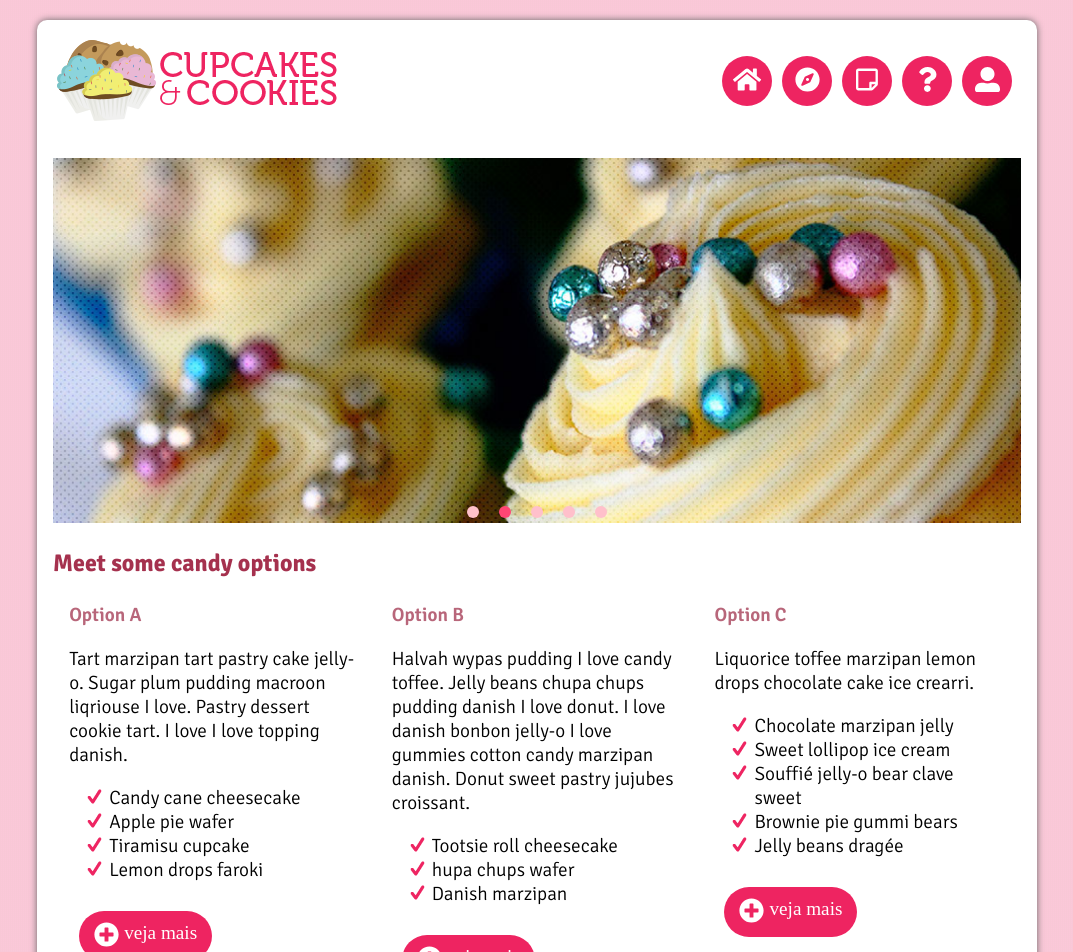
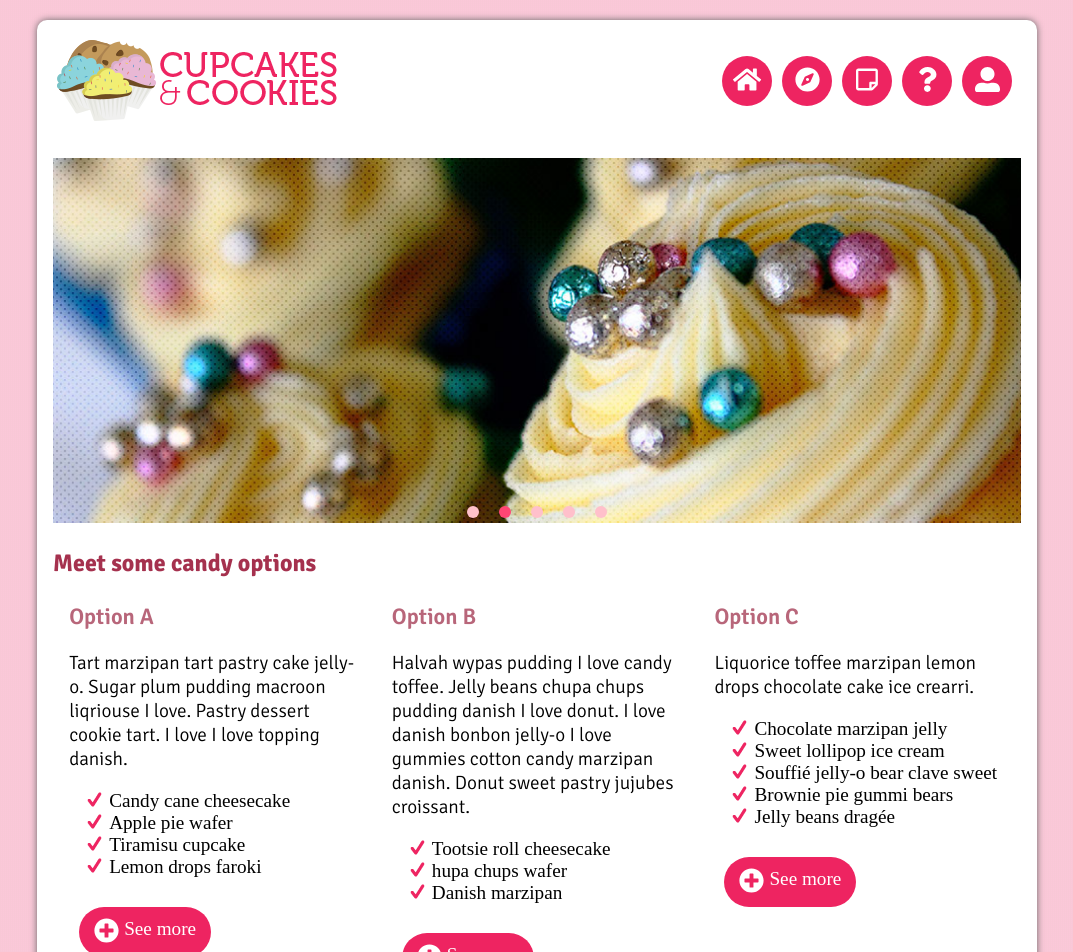
Before and after one commit to FarhiaM/cupcake, a Vue app: page / in a window 1280 px wide. Shown: the top 952 px of the page, without its empty margins (103-1176 px from the left). Built offline with nearby package versions, Linux system fonts and the light colour scheme.

Commit message:
Redo option component

```diff
--- a/src/components/Option.vue
+++ b/src/components/Option.vue
@@ -1,18 +1,70 @@
 <template>
   <div class="option">
-    <slot name="title"></slot>
-    <slot name="paragraph"></slot>
-    <slot name="list"></slot>
+    <h3 class="Signika-Semibold">{{ title }}</h3>
+    <p class="Signika-Light">{{ description }}</p>
+    <ul class="ingredients">
+      <li class="checkmark" v-for="(ingredient, index) in ingredients" :key="index">{{ ingredient }}</li>
+    </ul>
     <slot name="button"></slot>
   </div>
 </template>
 
 <script>
 export default {
-  name: 'Option'
-}
+  name: "Option",
+  props: {
+    title: {
+      type: String,
+      required: true
+    },
+    description: {
+      type: String,
+      required: true
+    },
+    ingredients: {
+      type: Array,
+      required: true
+    }
+  }
+};
 </script>
 
-<style scoped>
+<style lang="scss">
+@font-face {
+  font-family: "Signika-Semibold";
+  src: url("../assets/Fonts/Signika-Semibold.ttf");
+}
+.Signika-Semibold {
+  color: rgb(184, 102, 122);
+  font-family: "Signika-Semibold";
+  margin: 5px 0;
+}
+@font-face {
+  font-family: "Signika-Light";
+  src: url("../assets/Fonts/Signika-Light.ttf");
+}
+.Signika-Light {
+  color: rgb(0, 0, 0);
+  font-family: "Signika-Light";
+}
+.paragraph {
+  margin-bottom: 15px;
+}
+.checkmark {
+  list-style-image: url("../assets/Icons/check-mark.png");
+}
 
+// tablet
+@media (min-width: 768px) and (max-width: 1023px) {
+  .option {
+    width: 30%;
+  }
+}
+
+//Desktop
+@media (min-width: 1024px) {
+  .option {
+    width: 30%;
+  }
+}
 </style>
--- a/src/views/Home.vue
+++ b/src/views/Home.vue
@@ -5,45 +5,33 @@
     <h3 class="Signika-Bold">Meet some candy options</h3>
 
     <div class="recipes">
-      <Option class="recipe-1">
-      <h4 slot="title" class="Signika-Semibold">Option A</h4>
-      <p slot="paragraph" class="Signika-Light">Tart marzipan tart pastry cake jelly-o. Sugar plum pudding macroon liqriouse I love. Pastry dessert cookie tart. I love I love topping danish.</p>
-      <ul slot="list">
-        <li class="checkmark Signika-Light">Candy cane cheesecake</li>
-        <li class="checkmark Signika-Light">Apple pie wafer</li>
-        <li class="checkmark Signika-Light">Tiramisu cupcake</li>
-        <li class="checkmark Signika-Light">Lemon drops faroki</li>
-      </ul>
-      <Buttons slot="button" iconText="veja mais" icon="fas fa-plus-circle"></Buttons>
+      <Option
+        title="Option A"
+        description="Tart marzipan tart pastry cake jelly-o. Sugar plum pudding macroon liqriouse I love. Pastry dessert cookie tart. I love I love topping danish."
+        :ingredients="['Candy cane cheesecake', 'Apple pie wafer', 'Tiramisu cupcake', 'Lemon drops faroki']"
+      >
+        <Buttons slot="button" iconText="See more" icon="fas fa-plus-circle"></Buttons>
       </Option>
 
-      <Option class="recipe-1">
-      <h4 slot="title" class="Signika-Semibold">Option B</h4>
-      <p slot="paragraph" class="Signika-Light">Halvah wypas pudding I love candy toffee. Jelly beans chupa chups pudding danish I love donut. I love danish bonbon jelly-o I love gummies cotton candy marzipan danish. Donut sweet pastry jujubes croissant.</p>
-      <ul slot="list">
-        <li class="checkmark Signika-Light">Tootsie roll cheesecake</li>
-        <li class="checkmark Signika-Light">hupa chups wafer</li>
-        <li class="checkmark Signika-Light">Danish marzipan</li>
-      </ul>
-      <Buttons slot="button" iconText="veja mais" icon="fas fa-plus-circle"></Buttons>
+      <Option
+        title="Option B"
+        description="Halvah wypas pudding I love candy toffee. Jelly beans chupa chups pudding danish I love donut. I love danish bonbon jelly-o I love gummies cotton candy marzipan danish. Donut sweet pastry jujubes croissant."
+        :ingredients="['Tootsie roll cheesecake', 'hupa chups wafer', 'Danish marzipan']"
+      >
+        <Buttons slot="button" iconText="See more" icon="fas fa-plus-circle"></Buttons>
       </Option>
 
-      <Option class="recipe-1">
-      <h4 slot="title" class="Signika-Semibold">Option C</h4>
-      <p slot="paragraph" class="Signika-Light">Liquorice toffee marzipan lemon drops chocolate cake ice crearri.</p>
-      <ul slot="list">
-        <li class="checkmark Signika-Light">Chocolate marzipan jelly</li>
-        <li class="checkmark Signika-Light">Sweet lollipop ice cream</li>
-        <li class="checkmark Signika-Light">Souffié jelly-o bear clave sweet</li>
-        <li class="checkmark Signika-Light">Brownie pie gummi bears</li>
-        <li class="checkmark Signika-Light">Jelly beans dragée</li>
-      </ul>
-      <Buttons slot="button" iconText="veja mais" icon="fas fa-plus-circle"></Buttons>
+      <Option
+        title="Option C"
+        description="Liquorice toffee marzipan lemon drops chocolate cake ice crearri."
+        :ingredients="['Chocolate marzipan jelly', 'Sweet lollipop ice cream', 'Souffié jelly-o bear clave sweet', 'Brownie pie gummi bears', 'Jelly beans dragée' ]"
+      >
+        <Buttons slot="button" iconText="See more" icon="fas fa-plus-circle"></Buttons>
       </Option>
     </div>
 
     <div class="recipes-info">
-    <Buttons slot="button" iconText="Faca um taste" icon="far fa-heart" style="margin: 0px"></Buttons>
+      <Buttons slot="button" iconText="Make a taste" icon="far fa-heart" style="margin: 0px"></Buttons>
       <p class="Signika-Light infotext">Cupcake ipsum dorum sit amet carrot cake marshmellow wypas. Muffin lemon drops I love carmels chocolate bar.</p>
     </div>
   </div>
@@ -71,18 +59,18 @@ export default {
 .home {
   margin: 16px;
 }
-.recipes-info{
+.recipes-info {
   display: flex;
   flex-direction: column;
   align-items: left;
   justify-content: left;
   margin-top: 20px;
 }
-.infotext{
+.infotext {
   margin-top: 20px;
   font-style: italic;
 }
-.button-container{
+.button-container {
   padding: 0 15px;
   margin: 10px 10px;
 }
@@ -90,15 +78,6 @@ export default {
   font-family: "Signika-Bold";
   src: url("../assets/Fonts/Signika-Bold.ttf");
 }
-@font-face {
-    font-family: "Signika-Semibold";
-    src: url("../assets/Fonts/Signika-Semibold.ttf");
-}
-@font-face {
-    font-family: "Signika-Light";
-    src: url("../assets/Fonts/Signika-Light.ttf");
-}
-
 .recipes {
   width: 100%;
   display: flex;
@@ -106,35 +85,17 @@ export default {
   flex-wrap: wrap;
   justify-content: space-around;
 }
-.recipe-1 p {
-  margin-bottom: 15px;
-}
 .Signika-Bold {
   color: rgb(165, 49, 78);
   font-family: "Signika-Bold";
   margin: 20px 0;
   font-size: 1.5rem;
 }
-.Signika-Semibold {
-    color: rgb(184, 102, 122);
-    font-family: "Signika-Semibold";
-    margin: 5px 0;
-}
-.Signika-Light {
-    color: rgb(0, 0, 0);
-    font-family: "Signika-Light";
-}
-.checkmark {
-    list-style-image: url("../assets/Icons/check-mark.png");
-}
 
 // tablet
 @media (min-width: 768px) and (max-width: 1023px) {
   .recipes {
     flex-direction: row;
-  }
-  .recipe-1 {
-    width: 30%;
   }
 }
 
@@ -143,22 +104,16 @@ export default {
   .recipes {
     flex-direction: row;
   }
-  .recipe-1 {
-    width: 30%;
-  }
-
-  .recipes-info{
+  .recipes-info {
     display: flex;
     flex-direction: row;
     align-items: center;
     margin: 60px 30px;
   }
-
-.infotext{
+  .infotext {
     margin-left: 40px;
     margin-top: 5;
     font-style: italic;
   }
 }
-
 </style>
```
Lines whose indentation alone changed are shown as unchanged.
